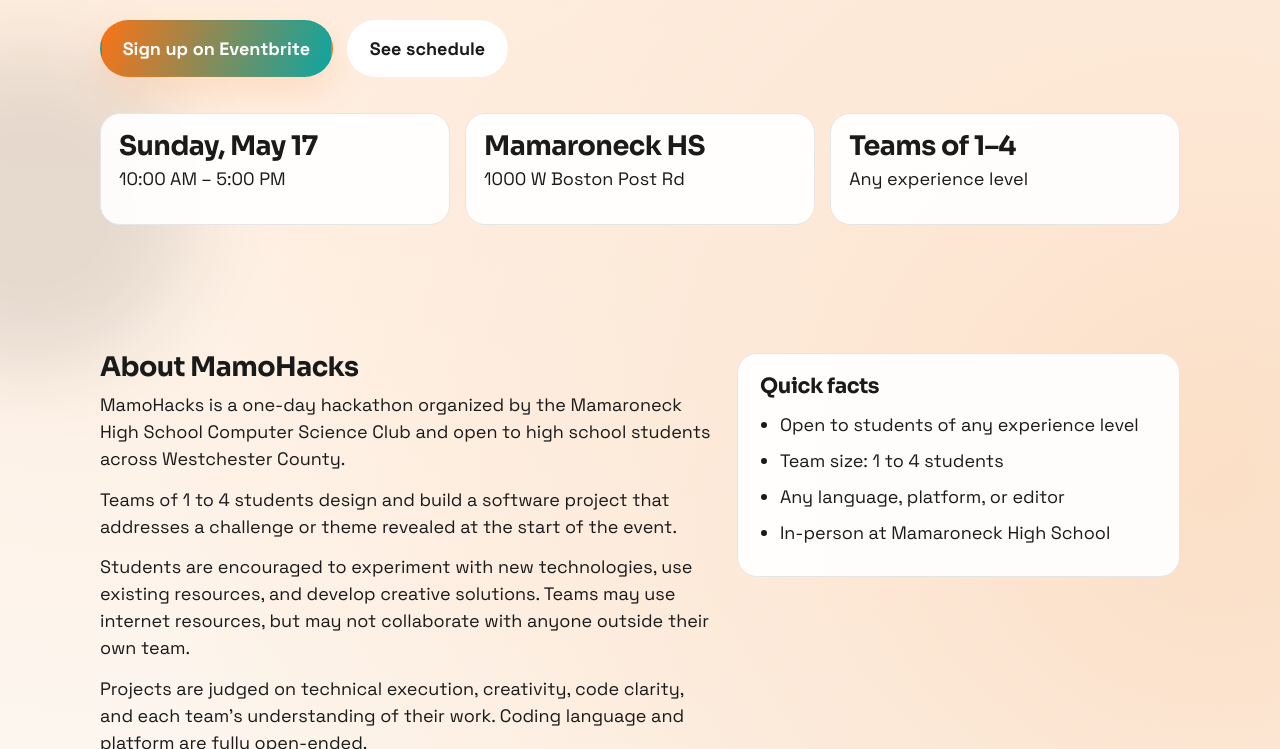
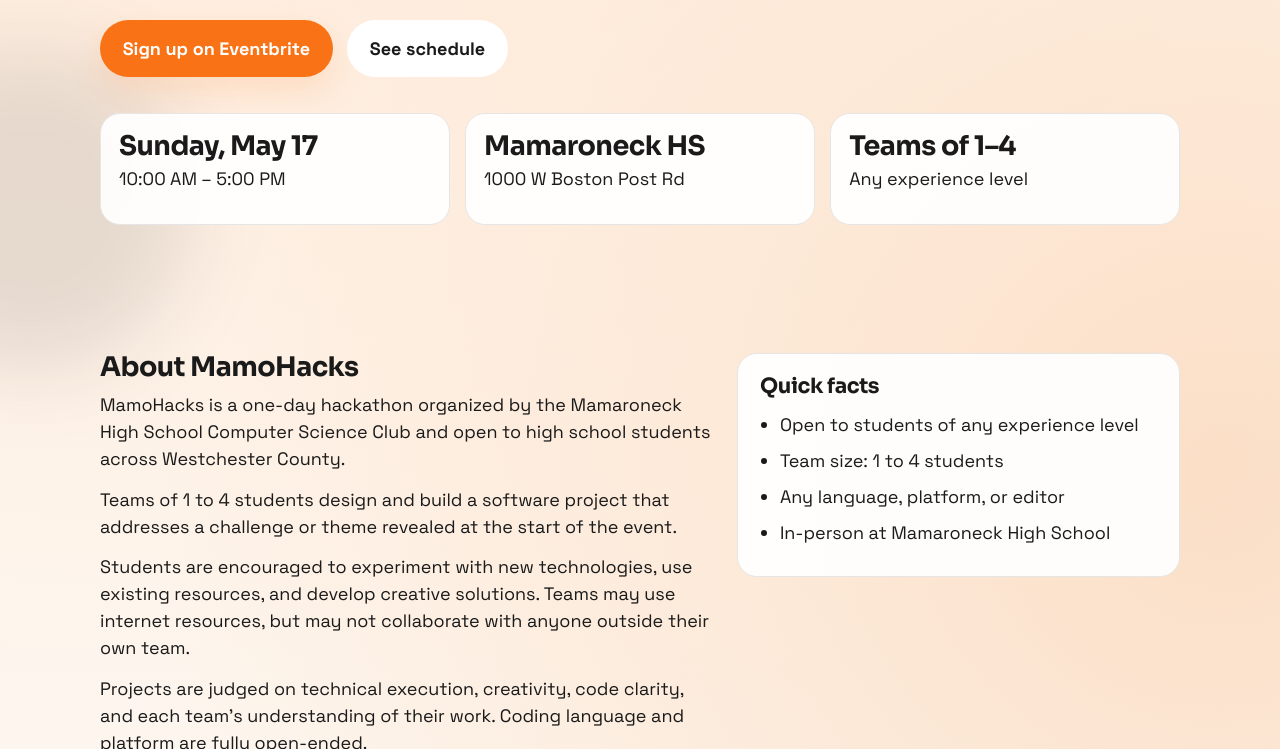
Before and after one commit to Mamaroneck-Computer-Science/Website, a plain HTML site: page index.html in a window 1280 px wide. Shown: the part 351-1100 px from the top of the page. Drawn offline with Linux system fonts and the light colour scheme.

Commit message:
update button color

```diff
--- a/styles.css
+++ b/styles.css
@@ -174,7 +174,7 @@ a {
 }
 
 .button-primary {
-  background: linear-gradient(110deg, var(--accent), #0ea5a0);
+  background: var(--accent);
   color: #fff;
   box-shadow: var(--shadow);
 }
```
